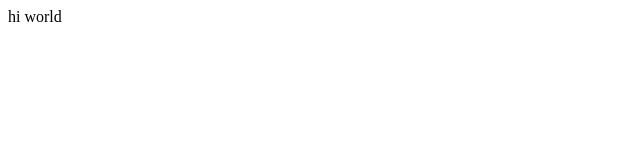
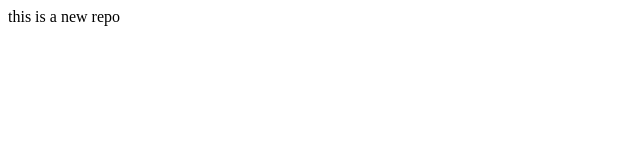
Before and after one commit to MaitriBihani/localrepo, a plain HTML site: page index.html in a window 1280 px wide. Shown: the full height of the page, 0-640 px from the left. Drawn offline with Linux system fonts and the light colour scheme.

Commit message:
add new files

```diff
--- a/index.html
+++ b/index.html
@@ -1 +1 @@
-<p>hi world </p>
+<p>this is a new repo </p>
```
